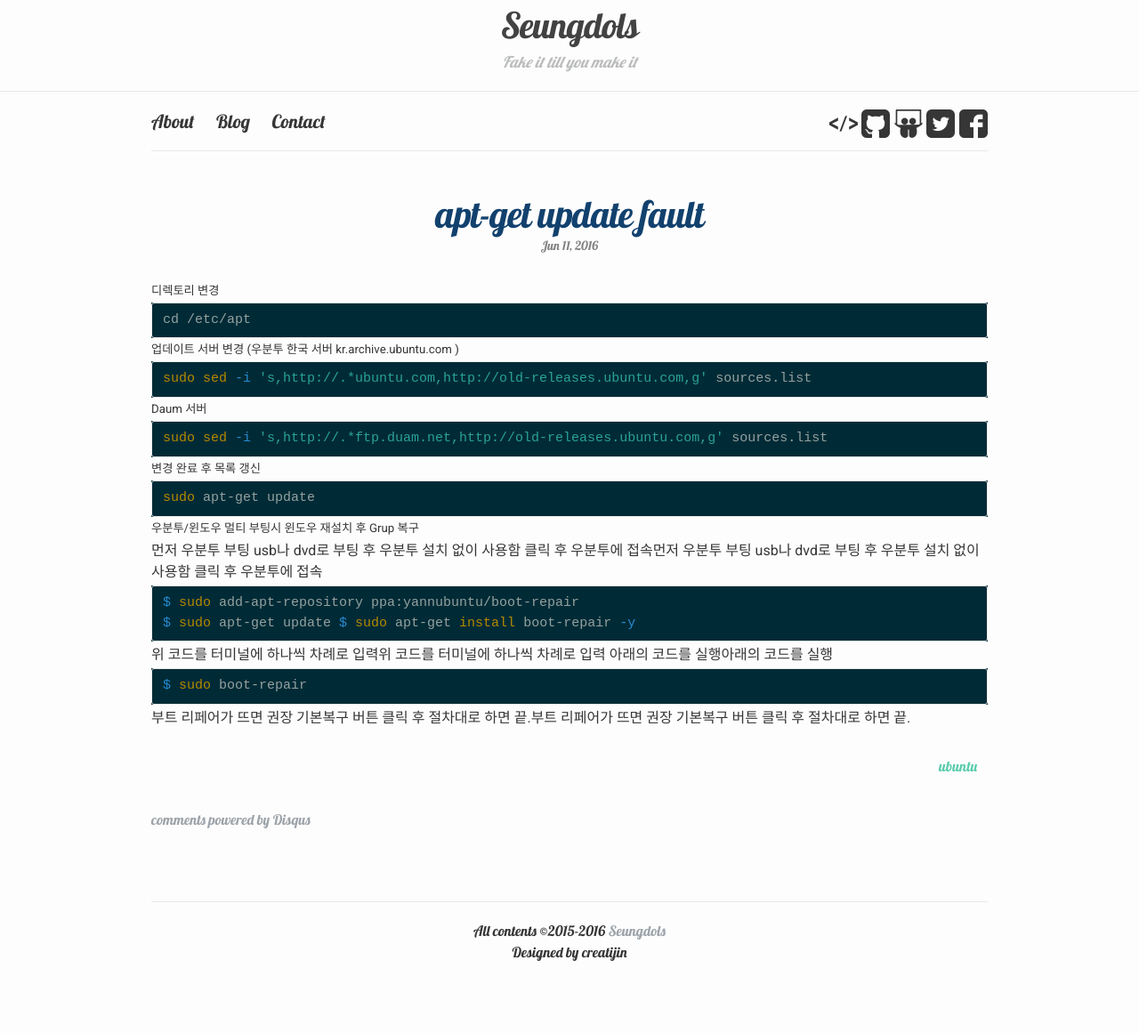
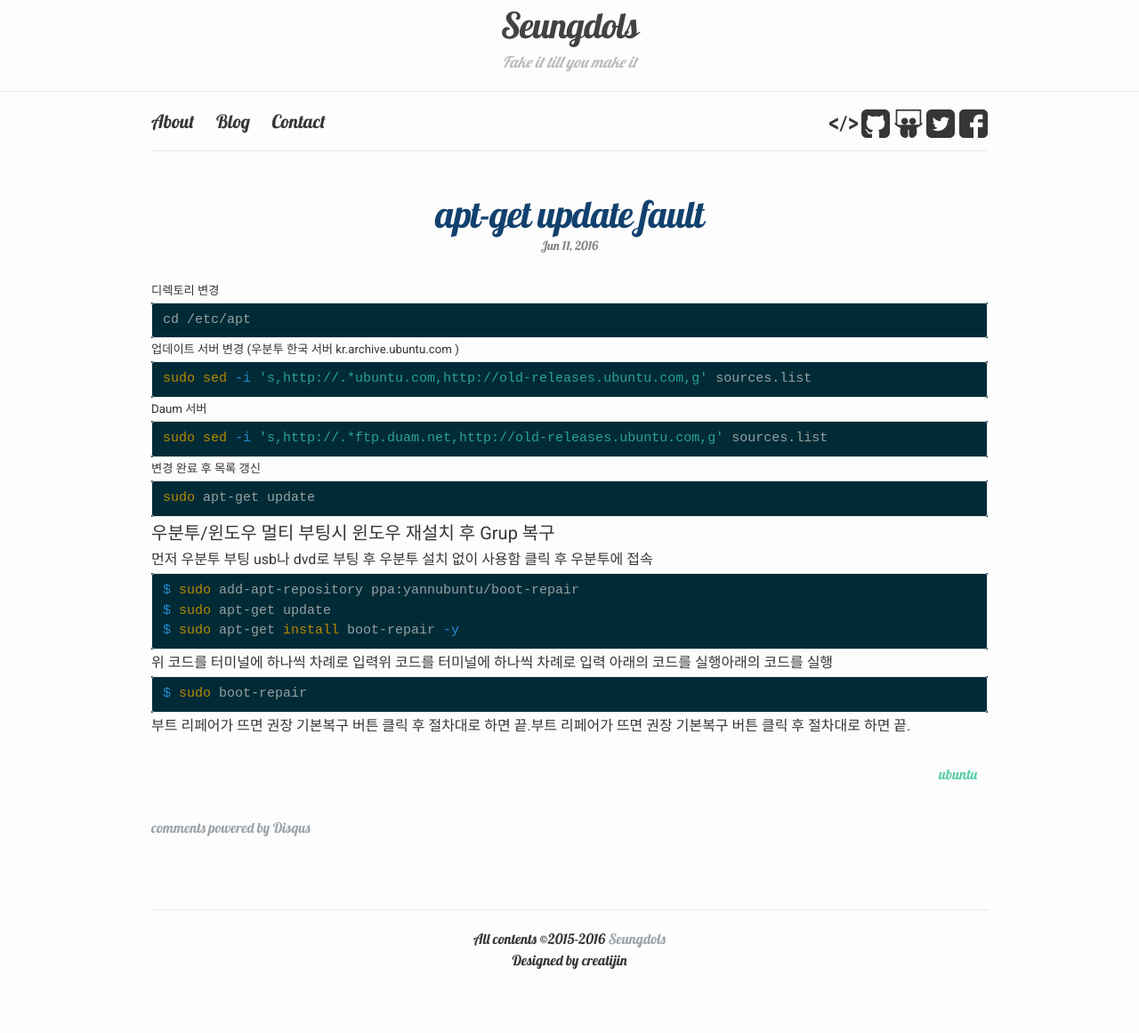
Before and after one commit to seungdols/seungdols.github.io, a Jekyll site: the page built from _posts/2016/2016-06-11-apt-get-update-fault.markdown, in a window 1280 px wide. Shown: the whole page at 89% size. Built offline with Jekyll 4.4.1, drawn with Linux system fonts in a browser that asks for light colours; comment, search, counter and statistics services are not loaded.

Commit message:
change contents

````diff
--- a/_posts/2016/2016-06-11-apt-get-update-fault.markdown
+++ b/_posts/2016/2016-06-11-apt-get-update-fault.markdown
@@ -28,13 +28,14 @@ sudo sed -i 's,http://.*ftp.duam.net,http://old-releases.ubuntu.com,g' sources.l
 sudo apt-get update
 ```
 
-##### 우분투/윈도우 멀티 부팅시 윈도우 재설치 후 Grup 복구
+#### 우분투/윈도우 멀티 부팅시 윈도우 재설치 후 Grup 복구
 
-먼저 우분투 부팅 usb나 dvd로 부팅 후 우분투 설치 없이 사용함 클릭 후 우분투에 접속먼저 우분투 부팅 usb나 dvd로 부팅 후 우분투 설치 없이 사용함 클릭 후 우분투에 접속
+먼저 우분투 부팅 usb나 dvd로 부팅 후 우분투 설치 없이 사용함 클릭 후 우분투에 접속
 
 ```bash
 $ sudo add-apt-repository ppa:yannubuntu/boot-repair
-$ sudo apt-get update $ sudo apt-get install boot-repair -y
+$ sudo apt-get update
+$ sudo apt-get install boot-repair -y
 ```
 위 코드를 터미널에 하나씩 차례로 입력위 코드를 터미널에 하나씩 차례로 입력
 아래의 코드를 실행아래의 코드를 실행
````
